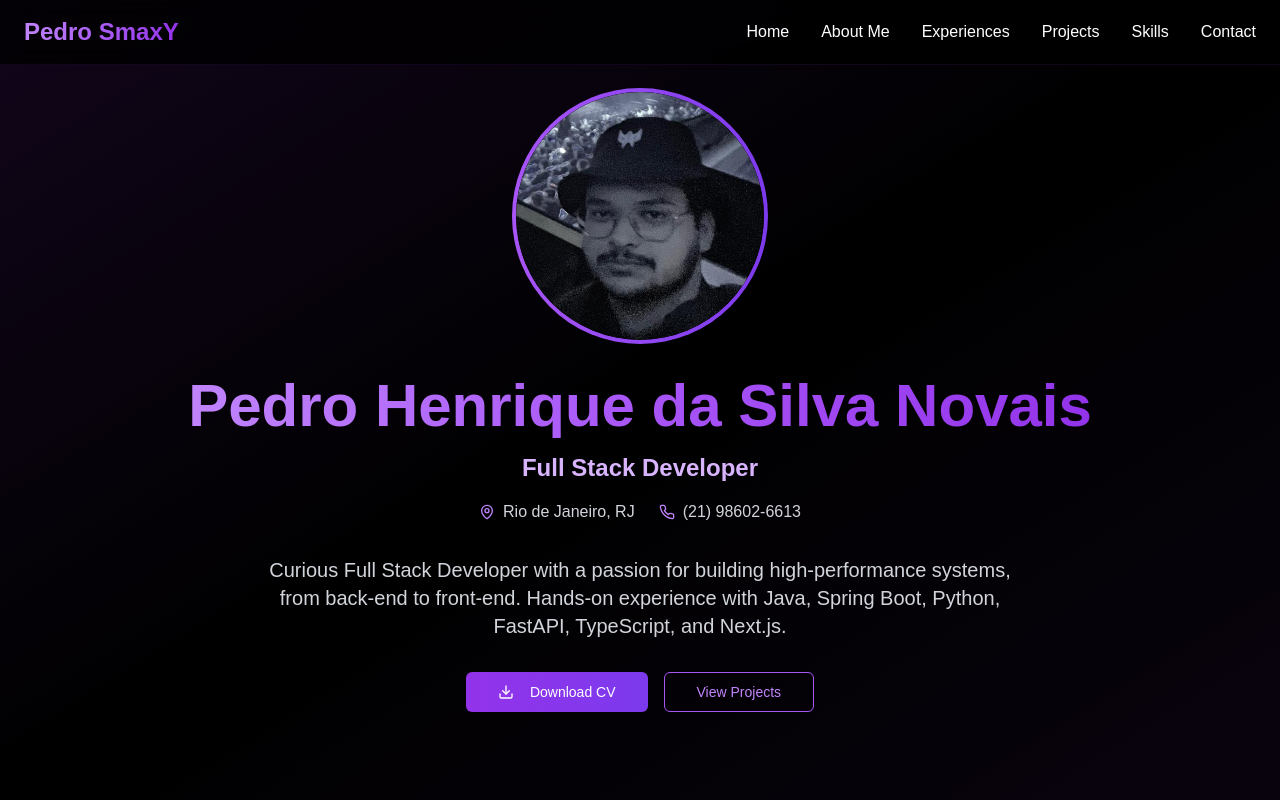
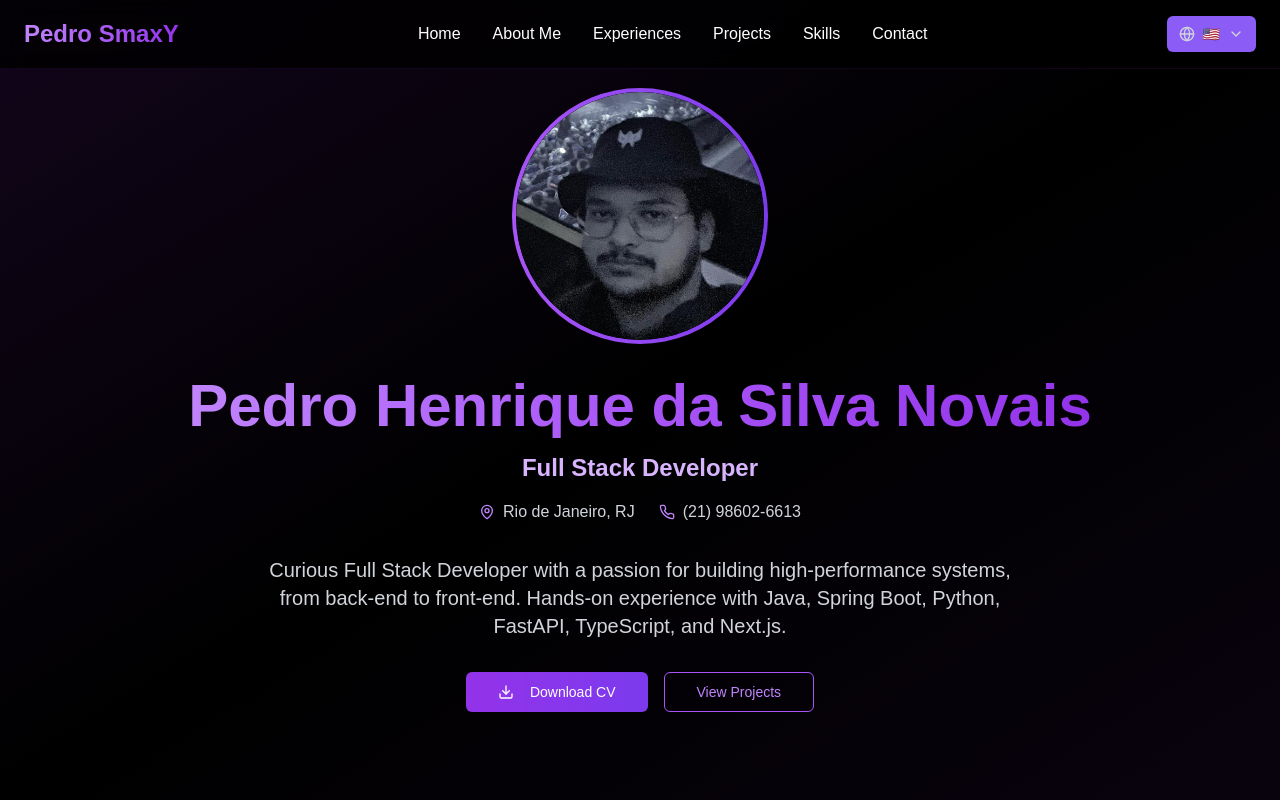
Before and after one commit to PedroSmaxY/pedro-smaxy.dev, a Next.js app: page /en in a window 1280 px wide. Shown: the top 800 px of the page. Built offline with nearby package versions, Linux system fonts and the light colour scheme.

Commit message:
feat: add LanguageSwitcher component and integrate it into the Header

```diff
--- /dev/null
+++ b/components/language-switcher.tsx
@@ -0,0 +1,61 @@
+"use client";
+
+import { useLocale } from "next-intl";
+import { useRouter, usePathname } from "next/navigation";
+import { Button } from "./ui/button";
+import { Globe, ChevronDown } from "lucide-react";
+import {
+  DropdownMenu,
+  DropdownMenuContent,
+  DropdownMenuItem,
+  DropdownMenuTrigger,
+} from "./ui/dropdown-menu";
+
+export function LanguageSwitcher() {
+  const languages = [
+    { code: "pt-BR", name: "Português", flag: "🇧🇷" },
+    { code: "en", name: "English", flag: "🇺🇸" },
+  ];
+
+  const locale = useLocale();
+  const router = useRouter();
+  const pathname = usePathname();
+
+  const handleLanguageChange = (newLocale: string) => {
+    const pathWithoutLocale = pathname.replace(`/${locale}`, "");
+    const newPath = `/${newLocale}${pathWithoutLocale}`;
+    router.push(newPath);
+  };
+
+  const currentLanguage = languages.find((lang) => lang.code === locale);
+
+  return (
+    <DropdownMenu>
+      <DropdownMenuTrigger asChild>
+        <Button
+          variant="default"
+          size="sm"
+          className="flex items-center gap-2 text-gray-300 hover:text-white hover:bg-purple-600/20"
+        >
+          <Globe className="h-4 w-4" />
+          <span>{currentLanguage?.flag}</span>
+          <ChevronDown className="h-4 w-4" />
+        </Button>
+      </DropdownMenuTrigger>
+      <DropdownMenuContent align="end" className="bg-gray-900 border-gray-700">
+        {languages.map((language) => (
+          <DropdownMenuItem
+            key={language.code}
+            onClick={() => handleLanguageChange(language.code)}
+            className={`flex items-center gap-2 cursor-pointer hover:bg-purple-600/20 ${
+              locale === language.code ? "bg-purple-600/30" : ""
+            }`}
+          >
+            <span>{language.flag}</span>
+            <span>{language.name}</span>
+          </DropdownMenuItem>
+        ))}
+      </DropdownMenuContent>
+    </DropdownMenu>
+  );
+}
--- a/components/sections/header.tsx
+++ b/components/sections/header.tsx
@@ -1,4 +1,5 @@
 import { useTranslations } from "next-intl";
+import { LanguageSwitcher } from "../language-switcher";
 
 export function Header() {
   const t = useTranslations("portfolio.header");
@@ -11,7 +12,7 @@ export function Header() {
             <div className="text-2xl font-bold bg-gradient-to-r from-purple-400 to-purple-600 bg-clip-text text-transparent">
               {t("name")}
             </div>
-            <div className="hidden md:flex space-x-8">
+            <div className="hidden lg:flex space-x-8">
               <a
                 href="#home"
                 className="hover:text-purple-400 transition-colors"
@@ -49,6 +50,7 @@ export function Header() {
                 {t("navItems.contact")}
               </a>
             </div>
+            <LanguageSwitcher />
           </div>
         </div>
       </nav>
```
